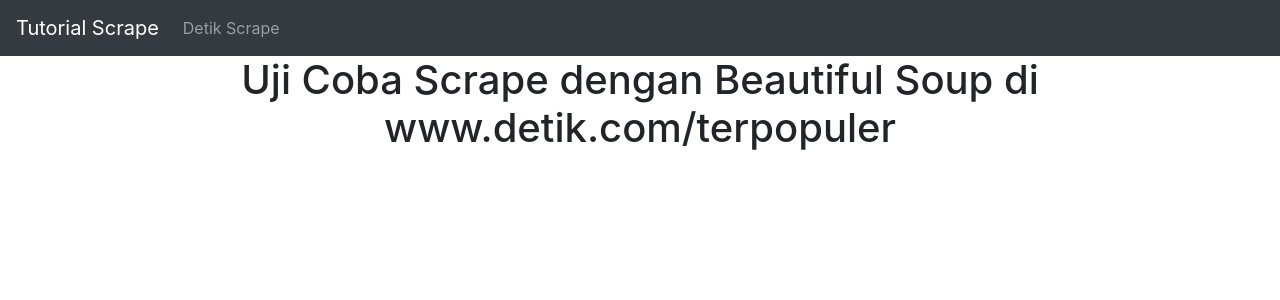
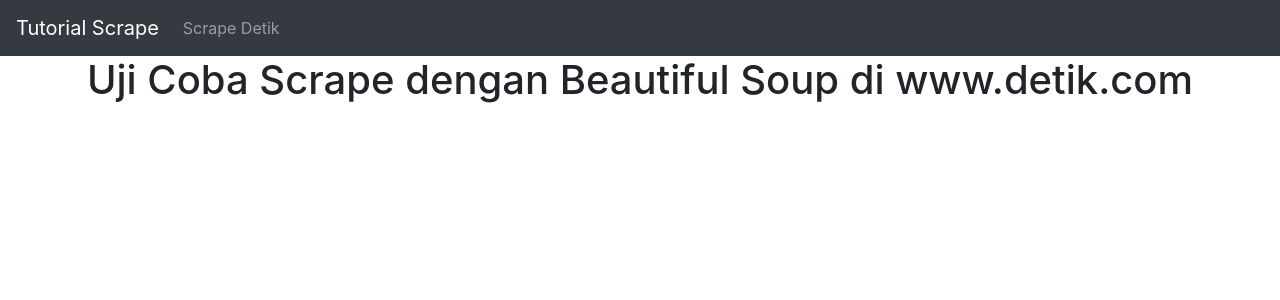
Before and after one commit to workfromroom/scrape_detik.com, a Flask app: page / in a window 1280 px wide. Shown: the top 300 px of the page. Run offline with Flask 2, Linux system fonts and the light colour scheme; some libraries are stand-ins or nearby versions.

Commit message:
modifikasi sedikit

```diff
--- a/detik_scraper.py
+++ b/detik_scraper.py
@@ -11,5 +11,8 @@ title = populer_area.findAll(attrs={"class":"media__text"})
 
 image = populer_area.findAll(attrs={"class":"media__image"})
 
+for i in title:
+    print(i.text)
+
 for i in image:
     print(i.find('a').find("img"))
--- a/run.py
+++ b/run.py
@@ -7,14 +7,14 @@ app = Flask(__name__)
 def home():
     return render_template('index.html')
 
-@app.route('/detik-terpopuler')
-def detik_terpopuler():
+@app.route('/detik')
+def scrape_detik():
     html_doc = requests.get("https://www.detik.com/terpopuler")
     soup = BeautifulSoup(html_doc.text,"html.parser")
     populer_area = soup.find(attrs={"class":"grid-row list-content"})
     title = populer_area.findAll(attrs={"class":"media__text"})
     images = populer_area.findAll(attrs={"class":"media__image"})
-    return render_template("index.html", images=images)
+    return render_template('index.html',images=images)
 
 if __name__ == '__main__':
     app.run(debug=True)
--- a/templates/index.html
+++ b/templates/index.html
@@ -15,16 +15,14 @@
   <!-- Brand/logo -->
   <a class="navbar-brand" href="/">Tutorial Scrape</a>
 
-  <!-- Links -->
-  <ul class="navbar-nav">
-    <li class="nav-item">
-      <a class="nav-link" href="/detik-terpopuler">Detik Scrape</a>
-    </li>
-
-  </ul>
+    <ul class="navbar-nav">
+        <li class="nav-item">
+            <a class="nav-link" href="/detik">Scrape Detik</a>
+        </li>
+    </ul>
 </nav>
 
-<h1 style="text-align:center">Uji Coba Scrape dengan Beautiful Soup di www.detik.com/terpopuler</h1>
+<h1 style="text-align:center">Uji Coba Scrape dengan Beautiful Soup di www.detik.com</h1>
 <br>
 
 <div class="container-fluid" style="margin-top:30px;text-align:center">
```
